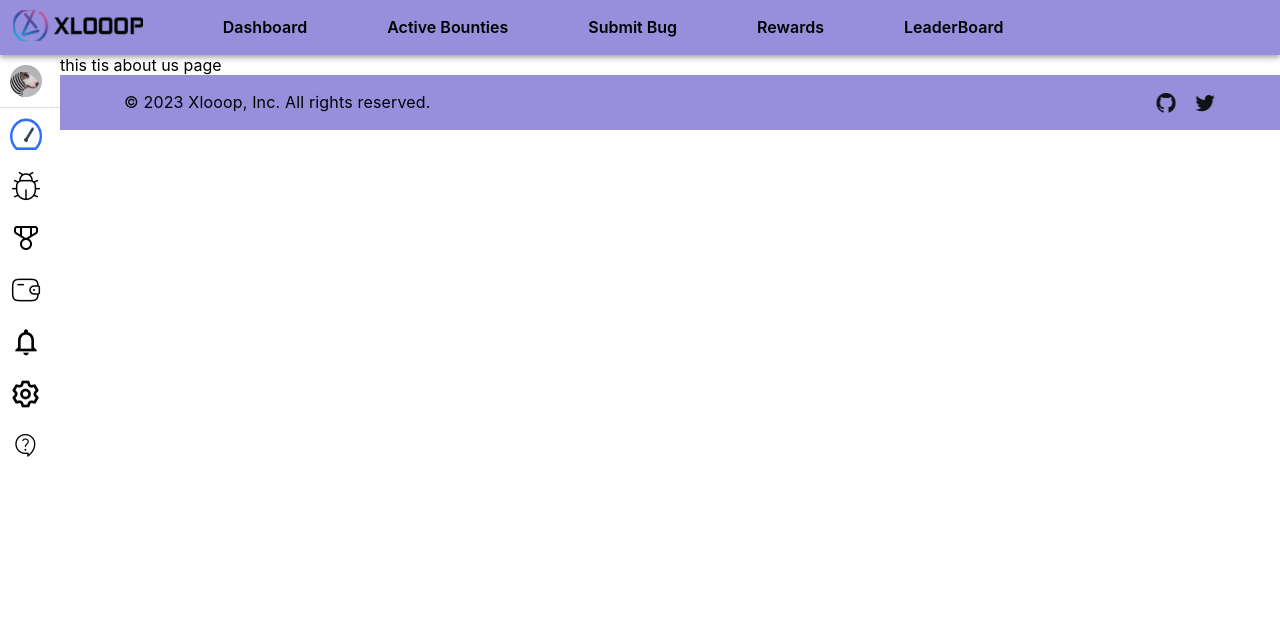
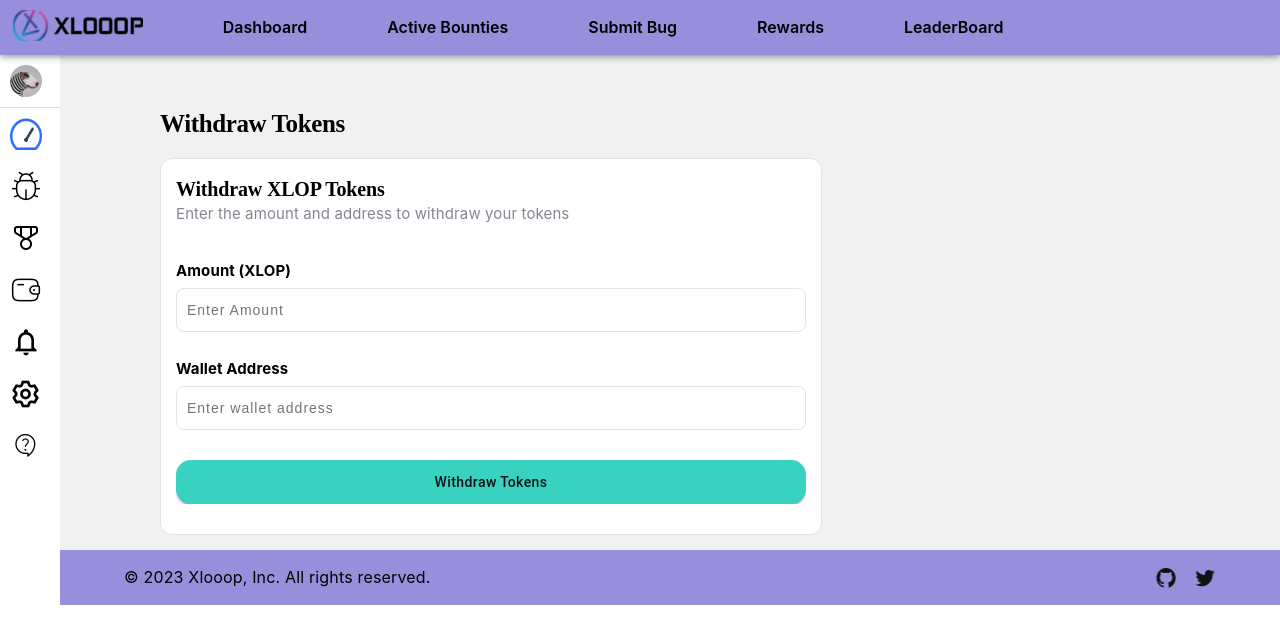
Before and after one commit to subashprj55/BugBounty, a React (Create React App) app: page / in a window 1280 px wide. Shown: the top 644 px of the page. Built offline with nearby package versions, Linux system fonts and the light colour scheme.

Commit message:
withdraw token section

```diff
--- a/src/Components/Theme.js
+++ b/src/Components/Theme.js
@@ -3,6 +3,18 @@ import { createTheme } from "@mui/material";
 export const theme = createTheme({
   palette: {},
   typography: {
+    h1: {
+      fontFamily: "Epilogue",
+      fontSize: "25px",
+      fontWeight: 700,
+      lineHeight: "38px",
+    },
+    h2: {
+      fontFamily: "Epilogue",
+      fontSize: "20px",
+      fontWeight: 700,
+      lineHeight: "30px",
+    },
     h3: {
       fontSize: "14px",
       fontWeight: "600",
@@ -15,6 +27,12 @@ export const theme = createTheme({
         letterSpacing: "0.15px",
       },
     },
+    h6: {
+      fontFamily: "Inter",
+      fontSize: "15px",
+      fontWeight: 400,
+      lineHeight: "20px",
+    },
     footer: {
       fontSize: "16px",
       fontWeight: "400",
@@ -22,4 +40,23 @@ export const theme = createTheme({
       letterSpacing: "0.17px",
     },
   },
+  components: {
+    MuiButton: {
+      styleOverrides: {
+        contained: {
+          width: "100%",
+          backgroundColor: "#39D2C0",
+          color: "#101213 ",
+          fontSize: "14px",
+          padding: "10px 20px",
+          borderRadius: "15px",
+          textTransform: "capitalize",
+          "&:hover": {
+            backgroundColor: "#3dc4b4",
+            color: "white",
+          },
+        },
+      },
+    },
+  },
 });
--- a/src/Pages/BugAboutUs/index.js
+++ b/src/Pages/BugAboutUs/index.js
@@ -1,14 +1,54 @@
 import BugNavContainer from "Components/BugNavContainer";
 import React from "react";
+import {
+  StyledAboutUsPage,
+  StyledBox,
+  StyledButton,
+  StyledForm,
+  StyledTypography,
+  StyledWithdrawBox,
+  StyledWithdrawSection,
+} from "./style";
 
 const BugAboutUs = () => {
   return (
     <>
       <BugNavContainer>
-        <p>this tis about us page</p>
+        <StyledAboutUsPage>
+          <WithdrawTokenSection />
+        </StyledAboutUsPage>
       </BugNavContainer>
     </>
   );
 };
 
 export default BugAboutUs;
+
+const WithdrawTokenSection = () => {
+  return (
+    <StyledWithdrawSection>
+      <StyledTypography variant="h1">Withdraw Tokens</StyledTypography>
+      <StyledWithdrawBox>
+        <StyledTypography variant="h2">Withdraw XLOP Tokens</StyledTypography>
+        <StyledTypography variant="h6" className="color">
+          Enter the amount and address to withdraw your tokens
+        </StyledTypography>
+        <StyledBox>
+          <StyledTypography variant="h6" className="bold space">
+            Amount (XLOP)
+          </StyledTypography>
+          <input type="number" placeholder="Enter Amount" />
+          <StyledForm>
+            <StyledTypography variant="h6" className="bold space">
+              Wallet Address
+            </StyledTypography>
+            <input type="email" placeholder="Enter wallet address" />
+          </StyledForm>
+          <div>
+            <StyledButton variant="contained">Withdraw Tokens</StyledButton>
+          </div>
+        </StyledBox>
+      </StyledWithdrawBox>
+    </StyledWithdrawSection>
+  );
+};
--- /dev/null
+++ b/src/Pages/BugAboutUs/style.js
@@ -0,0 +1,63 @@
+const { Typography, Stack, Box, Button } = require("@mui/material");
+const { styled } = require("styled-components");
+
+export const StyledAboutUsPage = styled.div`
+  background-color: #f1f1f1;
+  width: 100vw;
+  height: 100%;
+  @media (max-width: 768px) {
+    margin-left: 3%;
+  }
+`;
+
+export const StyledTypography = styled(Typography)`
+  &.bold {
+    font-weight: 700;
+  }
+  &.space {
+    padding: 7px 0;
+  }
+  &.color {
+    color: #898494;
+  }
+`;
+
+export const StyledWithdrawSection = styled.div`
+  margin-left: 100px;
+  margin-top: 50px;
+`;
+
+export const StyledWithdrawBox = styled(Box)`
+  margin: 15px 0;
+  width: 630px;
+  background-color: white;
+  padding: 15px;
+  border-radius: 12px;
+  border: 1px solid #e4e4e7;
+  @media (max-width: 768px) {
+    width: 530px;
+  }
+`;
+
+export const StyledBox = styled(Box)`
+  margin-top: 30px;
+  padding-bottom: 15px;
+  input {
+    font-size: 14px;
+    letter-spacing: 1px;
+    padding: 13px 10px;
+    width: -webkit-fill-available;
+    border-radius: 8px;
+    border: 1px solid #e4e4e7;
+  }
+  input:focus {
+    outline: none;
+    border: 1px solid #a1a1aa;
+  }
+`;
+
+export const StyledForm = styled(Box)`
+  margin: 20px 0 30px 0;
+`;
+
+export const StyledButton = styled(Button)``;
```
